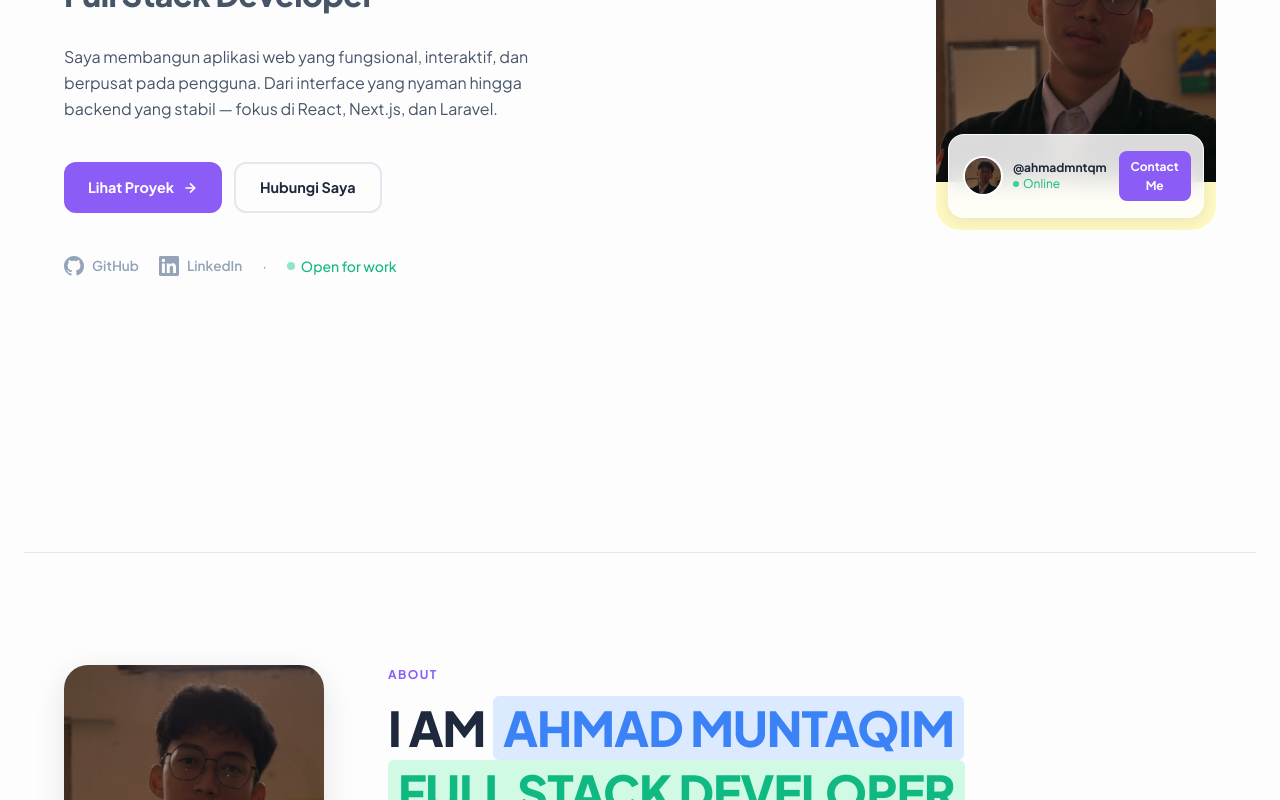
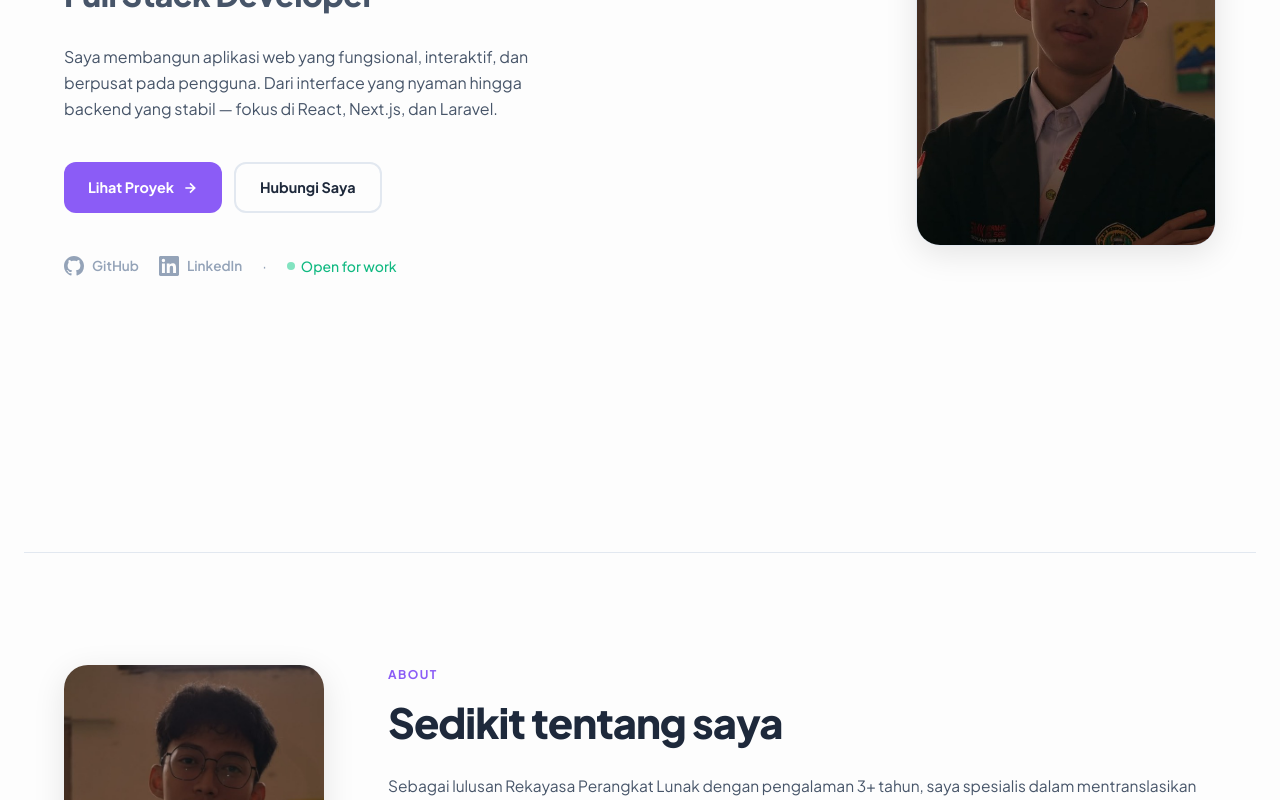
Before and after one commit to Hakim-pixel/ahmadmuntaqim, a Next.js app: page / in a window 1280 px wide. Shown: the part 360-1160 px from the top of the page. Built offline with nearby package versions, Linux system fonts and the light colour scheme.

Commit message:
remove: AI-looking UI elements (badge blocks, glassmorphic overlay card)

```diff
--- a/src/components/AboutSection.js
+++ b/src/components/AboutSection.js
@@ -45,11 +45,9 @@ export default function AboutSection() {
           <span className="section-label">About</span>
           <h2
             className="font-black leading-tight mb-6"
-            style={{ fontSize: 'clamp(2rem, 4vw, 3rem)', letterSpacing: '-1px' }}
+            style={{ fontSize: 'clamp(1.8rem, 3.5vw, 2.6rem)', letterSpacing: '-1px', color: 'var(--text-primary)' }}
           >
-            I AM{' '}
-            <span className="badge-blue">AHMAD MUNTAQIM</span>{' '}
-            <span className="badge-emerald">FULL STACK DEVELOPER</span>
+            Sedikit tentang saya
           </h2>
 
           <div className="space-y-4 mb-10" style={{ color: 'var(--text-secondary)', fontSize: '0.97rem', lineHeight: '1.75' }}>
--- a/src/components/HeroSection.js
+++ b/src/components/HeroSection.js
@@ -109,11 +109,12 @@ export default function HeroSection() {
           </div>
         </div>
 
-        {/* Right — Bento Card */}
+        {/* Right — Photo */}
         <div className="hidden lg:block">
-          <div className="bento-card w-[280px]" style={{ background: '#fef9c3' }}>
-            {/* Photo */}
-            <div className="relative w-full" style={{ height: '300px' }}>
+          <div
+            className="relative overflow-hidden"
+            style={{ width: '300px', height: '380px', borderRadius: '24px', boxShadow: 'var(--shadow-lg)', border: '1px solid var(--border)' }}
+          >
             <Image
               src="/profile.jpg"
               alt="Ahmad Muntaqim"
@@ -122,37 +123,6 @@ export default function HeroSection() {
               priority
             />
           </div>
-            {/* Glassmorphic overlay card */}
-            <div
-              className="mx-3 mb-3 -mt-12 relative z-10 rounded-2xl p-4 flex items-center justify-between gap-3"
-              style={{
-                background: 'rgba(255,255,255,0.85)',
-                backdropFilter: 'blur(12px)',
-                border: '1px solid rgba(255,255,255,0.9)',
-                boxShadow: '0 4px 16px rgba(0,0,0,0.08)'
-              }}
-            >
-              <div className="flex items-center gap-3">
-                <div className="relative w-9 h-9 rounded-full overflow-hidden ring-2 ring-white">
-                  <Image src="/profile.jpg" alt="avatar" fill className="object-cover object-top" />
-                </div>
-                <div>
-                  <p className="text-xs font-bold" style={{ color: 'var(--text-primary)' }}>@ahmadmntqm</p>
-                  <p className="flex items-center gap-1 text-xs" style={{ color: 'var(--emerald)' }}>
-                    <span className="w-1.5 h-1.5 rounded-full bg-emerald-400 inline-block" />
-                    Online
-                  </p>
-                </div>
-              </div>
-              <button
-                onClick={() => document.getElementById('contact')?.scrollIntoView({ behavior: 'smooth' })}
-                className="btn-primary"
-                style={{ padding: '6px 12px', fontSize: '0.75rem', borderRadius: '8px' }}
-              >
-                Contact Me
-              </button>
-            </div>
-          </div>
         </div>
 
       </div>
```
Lines whose indentation alone changed are shown as unchanged.
